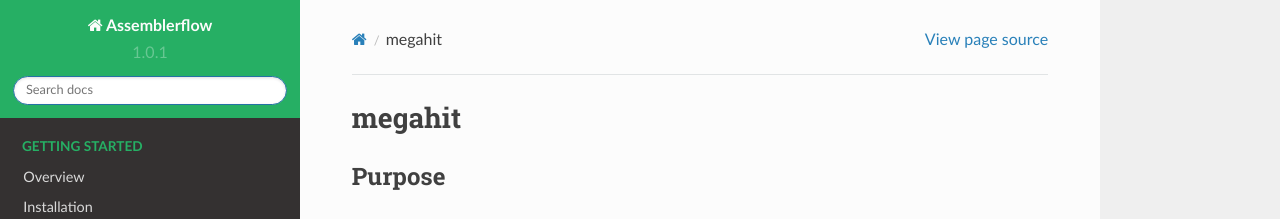
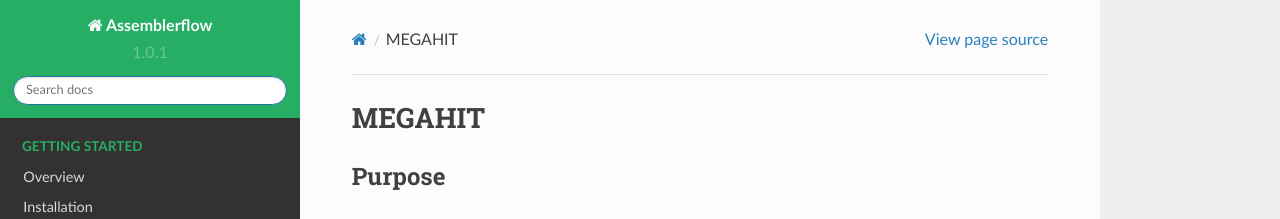
Before and after one commit to assemblerflow/flowcraft, a Sphinx documentation site: the page built from docs/user/components/megahit.rst, in a window 1280 px wide and 900 px high. Shown: the top 219 px of the window. Built offline with Sphinx 7.4.7 and the Read the Docs theme 2.0.0, drawn with Linux system fonts in a browser that asks for light colours.

```diff
--- a/docs/user/components/megahit.rst
+++ b/docs/user/components/megahit.rst
@@ -1,4 +1,4 @@
-megahit
+MEGAHIT
 =======
 
 Purpose
```
